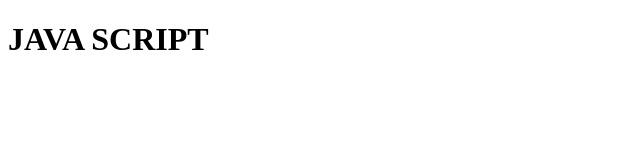
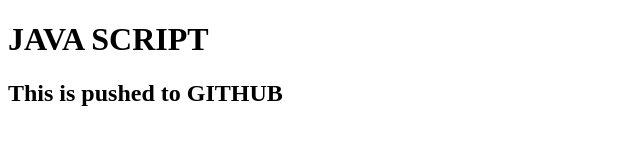
Before and after one commit to agalya269/js_learn, a plain HTML site: page index.html in a window 1280 px wide. Shown: the whole page, without its empty margins (0-640 px from the left). Drawn offline with Linux system fonts and the light colour scheme.

Commit message:
second commit

```diff
--- a/index.html
+++ b/index.html
@@ -8,6 +8,7 @@
 </head>
 <body>
     <h1>JAVA SCRIPT</h1>
+    <h2>This is pushed to GITHUB</h2>
     <script src="main.js">
     </script>
 </body>
```
